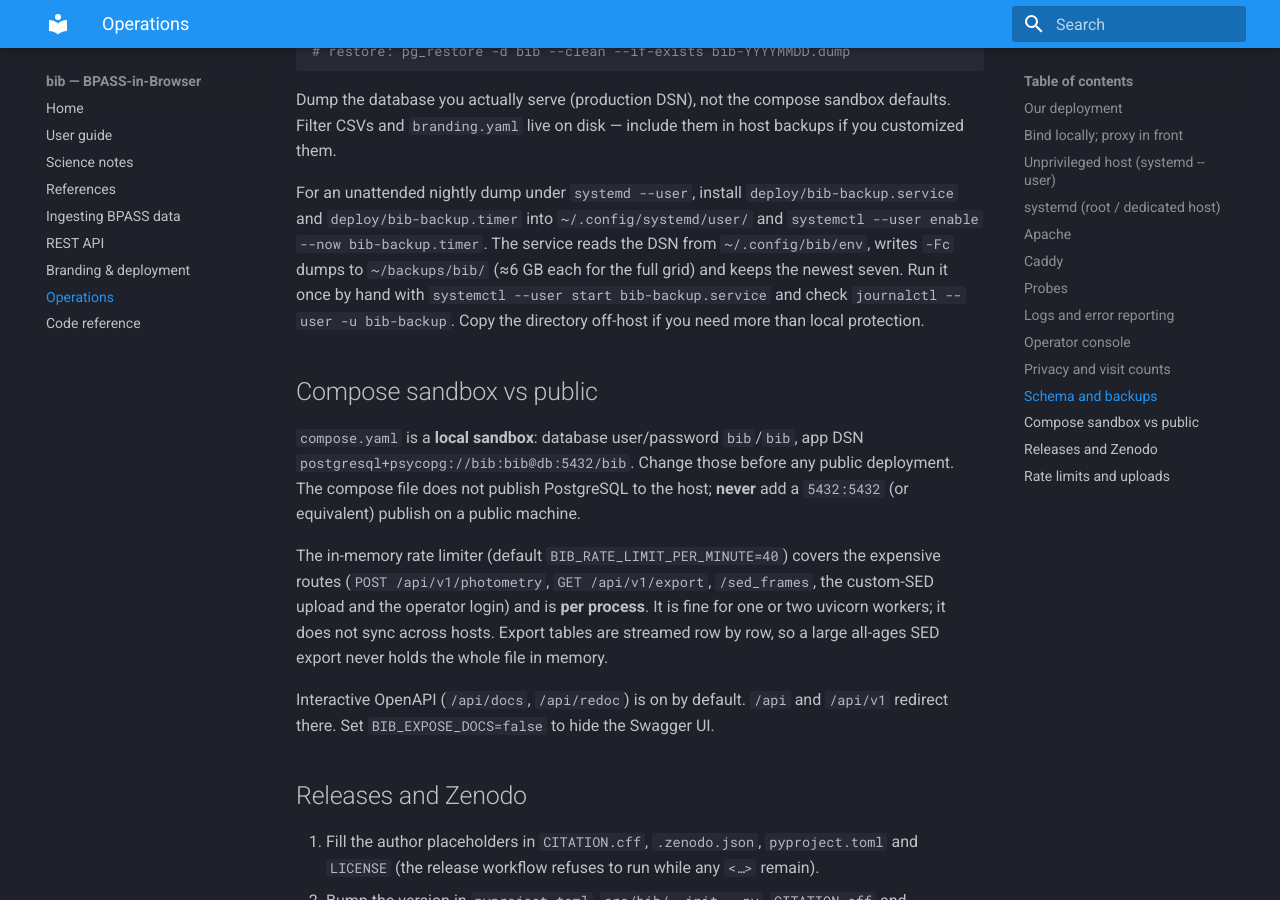
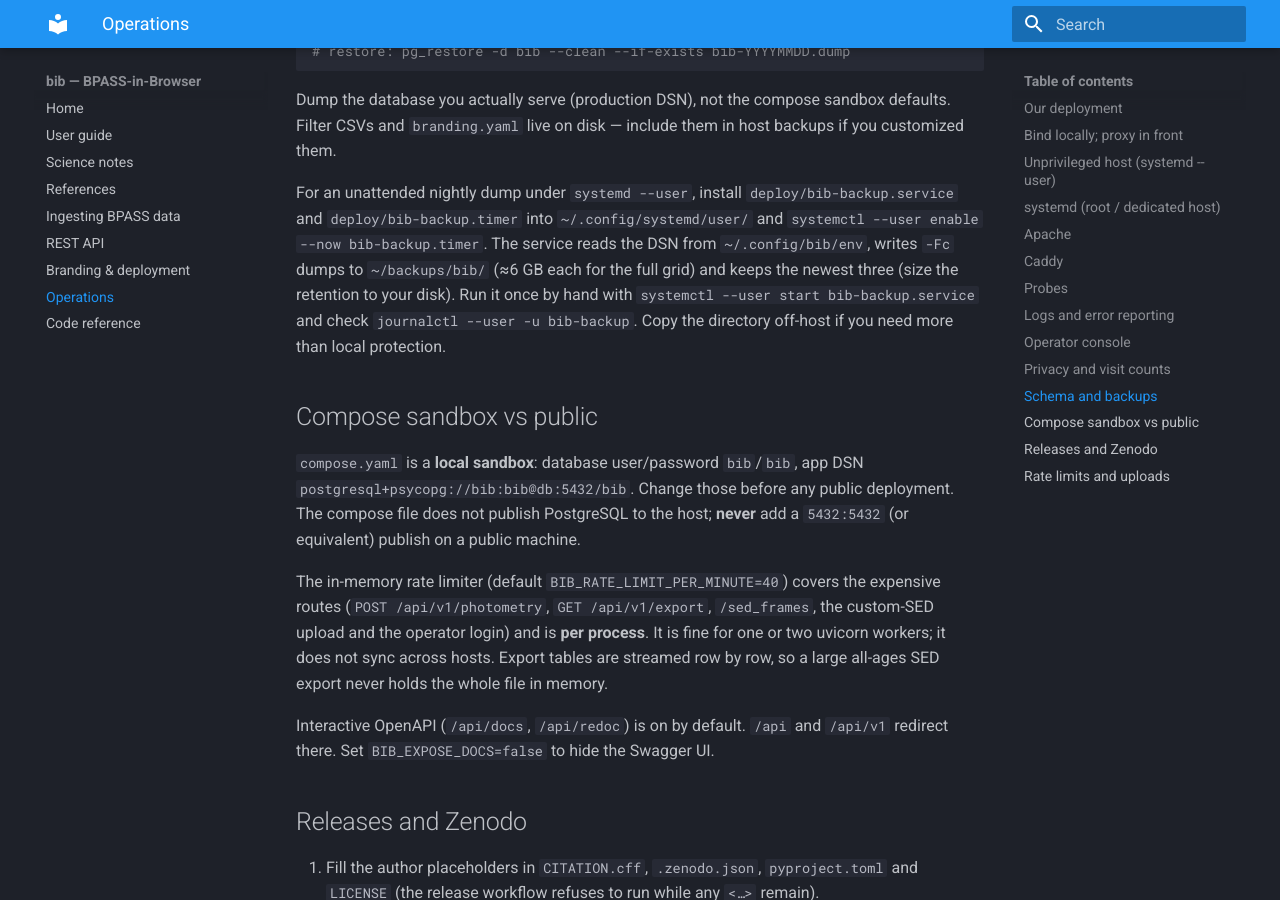
Before and after one commit to Lyalpha/bib, an MkDocs documentation site: the page built from docs/operations.md, in a window 1280 px wide and 900 px high, scrolled down 6939 px. Built offline with MkDocs 1.6.1 and Material for MkDocs 9.7.7, drawn with Linux system fonts in a browser that asks for light colours.

Commit message:
Backup retention: keep 3 dumps
Co-authored-by: Cursor <cursoragent@cursor.com>

```diff
--- a/docs/operations.md
+++ b/docs/operations.md
@@ -317,7 +317,7 @@ For an unattended nightly dump under `systemd --user`, install
 `deploy/bib-backup.service` and `deploy/bib-backup.timer` into
 `~/.config/systemd/user/` and `systemctl --user enable --now bib-backup.timer`.
 The service reads the DSN from `~/.config/bib/env`, writes `-Fc` dumps to
-`~/backups/bib/` (≈6 GB each for the full grid) and keeps the newest seven.
+`~/backups/bib/` (≈6 GB each for the full grid) and keeps the newest three (size the retention to your disk).
 Run it once by hand with `systemctl --user start bib-backup.service` and
 check `journalctl --user -u bib-backup`. Copy the directory off-host if you
 need more than local protection.
```
Also changed, not shown: 1 other file.
